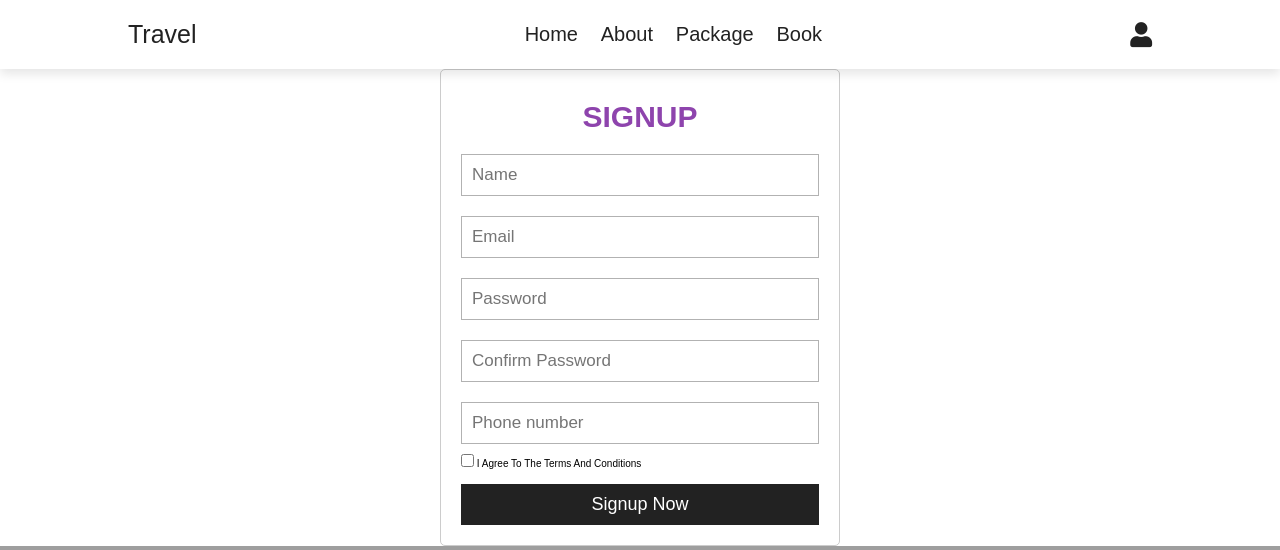
After one commit to Dipsonstha/Travel-Project, a PHP site: page /signup.php in a window 1280 px wide. The commit adds this page. Shown: the top 550 px of the page. Run offline with PHP 8.4, Linux system fonts and the light colour scheme; grey boxes are pictures that could not be loaded.

```diff
--- a/home.php
+++ b/home.php
@@ -47,8 +47,8 @@
             <input type="submit" class="btn" value="login now">
             <input type="checkbox" id="remember">
             <label for="remember">remember me</label>
-            <p>forgot password? <a href="#">click here</a></p>
-            <p>dont have an account?<a href="#">register now</a></p>
+            <p class="forgot-password">Forgot password? <a href="#" id="forgot-password-link">Click here</a></p>
+            <p>dont have an account?<a href="signup.php">register now</a></p>
         </form>
     </div>
     <!-- Home section starts -->
--- a/script.js
+++ b/script.js
@@ -21,3 +21,12 @@ window.onscroll = () => {
     menu.classList.remove('fa-times');
     navbar.classList.remove('active');
 };
+
+document.getElementById("forgot-password-link").addEventListener("click", function(event) {
+    event.preventDefault();
+    showForgotPassword();
+  });
+
+  function showForgotPassword() {
+    alert("Forgot password? Please contact our support team for assistance.");
+  }
--- /dev/null
+++ b/signup.php
@@ -0,0 +1,125 @@
+<!DOCTYPE html>
+    <html lang="en">
+    <head>
+        <meta charset="UTF-8">
+        <meta http-equiv="X-UA-Compatible" content="IE=edge">
+        <meta name="viewport" content="width=device-width, initial-scale=1.0">
+        <title>Home</title>
+        <!-- Swiper Css link -->
+        <link rel="stylesheet" href="https://cdn.jsdelivr.net/npm/swiper@9/swiper-bundle.min.css">
+
+        <!-- Custom Css link -->
+        <link rel="stylesheet" href="styles.css">
+        <!-- Font awsome link -->
+        <link rel="stylesheet" href="https://cdnjs.cloudflare.com/ajax/libs/font-awesome/5.15.3/css/all.min.css">
+
+
+    </head>
+
+    <body>
+        <!-- Header Section starts -->
+        <section class="header">
+
+            <a href="home.php" class="logo">Travel </a>
+
+            <nav class="navbar">
+            <a href="home.php">home</a>
+            <a href="about.php">About</a>
+            <a href="package.php">Package</a>
+            <a href="book.php">Book</a>
+            </nav>
+            <div id="menu-btn" class="fas fa-bars"></div>
+            <div class="icons">
+                  <!-- <i class="fas fa-search" id="search-btn"></i> -->
+                <i class="fas fa-user" id="login-btn"></i>
+    </div>
+        </section>
+        <!-- login form container -->
+    <div class="login-form-container">
+        <i class="fas fa-time" id="form-close"></i>
+        <form action="" class="login-form">
+            <h3>login</h3>
+            <input type="email" class="box" placeholder="enter your email">
+            <input type="password" class="box" placeholder="enter your password">
+            <input type="submit" class="btn" value="login now">
+            <input type="checkbox" id="remember">
+            <label for="remember">remember me</label>
+            <p>forgot password? <a href="#">click here</a></p>
+            <p>dont have an account?<a href="signup.php">register now</a></p>
+        </form>
+    </div>
+        <!-- signup form started -->
+        <div class="signup-form-container">
+    <form class="signup-form">
+    <h3>Signup</h3>
+    <input type="text" name="name" class="box" placeholder="Name" required>
+      <input type="email" name="email" class="box" placeholder="Email" required>
+      <input type="password" name="password" class="box" placeholder="Password" required>
+      <input type="password" name="confirmPassword" class="box" placeholder="Confirm Password" required>
+      <input type="tel" name="phone" class="box" placeholder="Phone number">
+      <label for="terms">
+        <input type="checkbox" id="terms" name="terms" required>
+        I agree to the terms and conditions
+      </label>
+      <input type="submit" class="btn" value="signup now">
+     </form>
+</div>
+    <!-- signup form ended -->
+        <!-- Foter section   starts -->
+        <section class="footer">
+
+        <div class="box-container">
+        <div class="box">
+        <h3>Quick Links</h3>
+
+            <a href="home.php"> <i class="fas fa-angle-right"></i>home</a>
+            <a href="about.php"> <i class="fas fa-angle-right"></i>About</a>
+            <a href="package.php"><i class="fas fa-angle-right"></i>Package</a>
+            <a href="book.php"><i class="fas fa-angle-right"></i>Book</a>
+
+        </div>
+
+            <div class="box">
+                <h3>Extra Links</h3>
+
+                <a href="#"> <i class="fas fa-angle-right"></i>Ask Question</a>
+                <a href="#"> <i class="fas fa-angle-right"></i>About Us</a>
+                <a href="#"><i class="fas fa-angle-right"></i>Privacy Policy</a>
+                <a href="#"><i class="fas fa-angle-right"></i>Terms of Use</a>
+
+
+            </div>
+
+            <div class="box">
+                <h3>Contact Us</h3>
+
+                <a href="#"> <i class="fas fa-phone"></i>+977-9874561230</a>
+                <a href="#"> <i class="fas fa-phone"></i>01-1234567</a>
+                <a href="#"><i class="fas fa-envelope"></i>TravelNepal@gmail.com</a>
+                <a href="#"><i class="fas fa-map"></i>kathmandu-13, Nepal</a>
+
+            </div>
+
+            <div class="box">
+                <h3>Follow Us</h3>
+                <a href="#"> <i class="fab fa-facebook-f"></i>facebook</a>
+                <a href="#"> <i class="fab fa-instagram"></i>instagram</a>
+                <a href="#"><i class="fab fa-twitter"></i>twitter</a>
+                <a href="#"><i class="fab fa-linkedin"></i>linkedin</a>
+
+            </div>
+    </div>
+        </section>
+    <!-- Footer section ends -->
+
+        <!-- Swiper Js Link -->
+
+        <script src="https://cdn.jsdelivr.net/npm/swiper@9/swiper-bundle.min.js"></script>
+
+    <!-- Custom Js Link -->
+
+    <script  src="script.js"></script>
+
+
+    </body>
+    </html>
--- a/styles.css
+++ b/styles.css
@@ -229,6 +229,7 @@ color: #666;
     cursor: pointer;
 }
 
+
 #menu-btn{
     font-size: 2.5rem;
     cursor: pointer;
@@ -236,6 +237,55 @@ color: #666;
     display: none;
 
 }
+
+.signup-form-container {
+    max-width: 400px;
+    margin: 0 auto;
+    padding: 20px;
+    border: 1px solid #ccc;
+    border-radius: 5px;
+  }
+  .signup-form-container .signup-form h3{
+    font-size: 3rem;
+    color: var(--main-color);
+    text-transform: uppercase;
+    text-align: center;
+    padding: 1rem 0;
+}
+
+.signup-form-container .signup-form .box{
+    width: 100%;
+    padding: 1rem;
+    font-size:1.7rem;
+    color: #333;
+    margin: 1rem 0;
+    border: .1rem solid rgb(0,0,0,.3);
+    text-transform: none;
+
+}
+
+.signup-form-container .signup-form .btn{
+    display: block;
+    width:100%;
+    }
+
+  /*
+  .signup-form-container input[type="text"],
+  .signup-form-container input[type="email"],
+  .signup-form-container input[type="password"],
+  .signup-form-container input[type="tel"] {
+    width: 100%;
+    padding: 10px;
+    margin-bottom: 10px;
+    box-sizing: border-box;
+  }
+  */
+  .signup-form-container label {
+    display: block;
+    margin-bottom: 15px;
+  }
+
+
 
 .home{
     padding: 0;
```
Also changed, not shown: package.php (+0 -48 lines).
